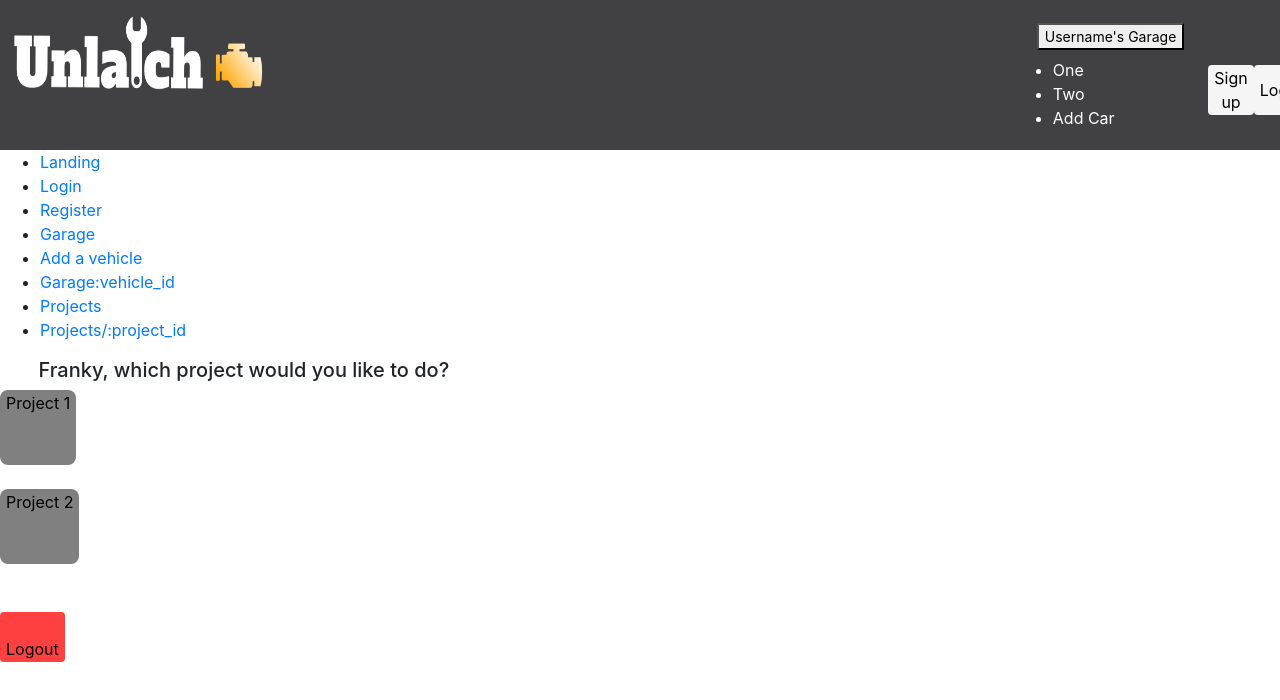
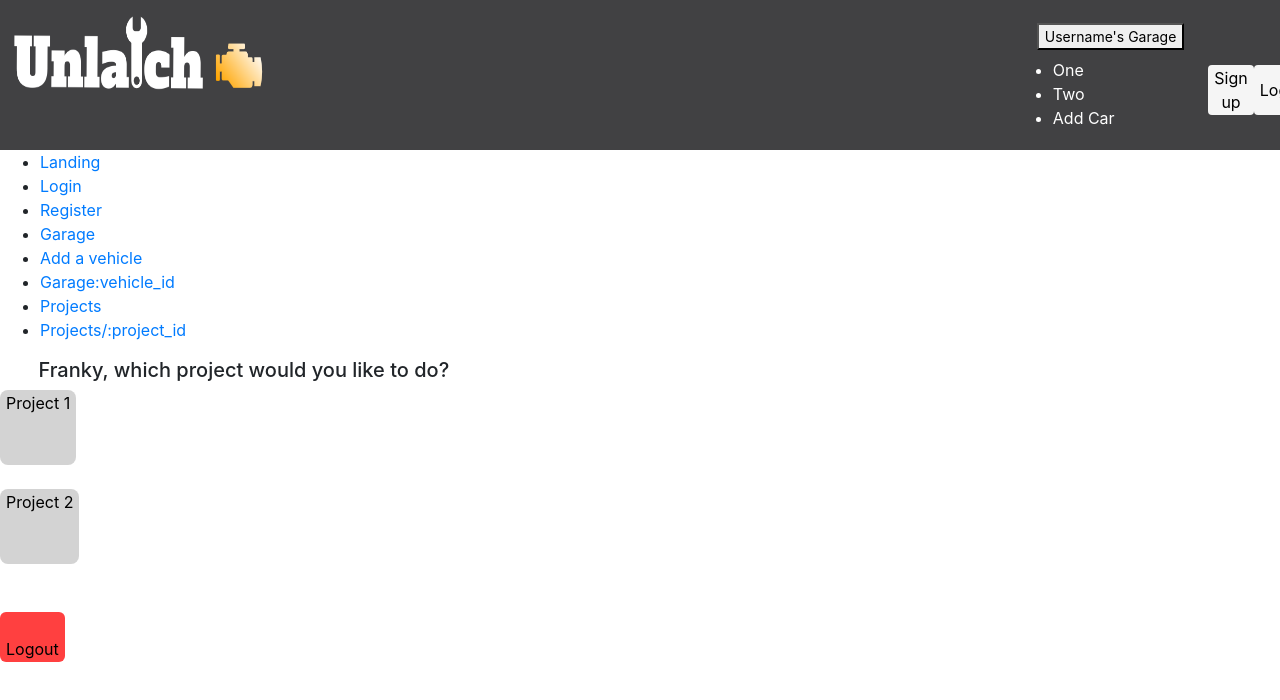
Before and after one commit to Caronise/Unlatch, a React (Create React App) app in the folder frontend/: page /projects in a window 1280 px wide. Shown: the top 700 px of the page. Built offline with nearby package versions, Linux system fonts and the light colour scheme.

Commit message:
slight touches

```diff
--- a/frontend/src/App.css
+++ b/frontend/src/App.css
@@ -84,6 +84,8 @@
   flex-direction: column;
   border: 1px red solid;
   width: auto;
+  outline: none;
+  border: transparent;
 }
 
 .my-garage {
@@ -159,17 +161,18 @@ h5 {
   text-align: center;
   background-color: #ff4040;
   border: none;
-  border-radius: 4px;
+  border-radius: 6px;
   height: 50px;
   align-items: flex-end;
 }
 
 .project-button {
   outline: none;
+  outline-color: transparent;
   border-color: transparent;
   text-align: center;
   display: flex;
-  background-color: grey;
+  background-color: lightgrey;
   border: none;
   border-radius: 8px;
   height: 75px;
@@ -185,6 +188,7 @@ h5 {
 .landing {
   background-image: url("images/alex-suprun-AHnhdjyTNGM-unsplash.jpg");
   height: 1000px;
+  width: 100%;
   background-size:     cover;
   background-repeat:   no-repeat;
   background-position: center center;
```
